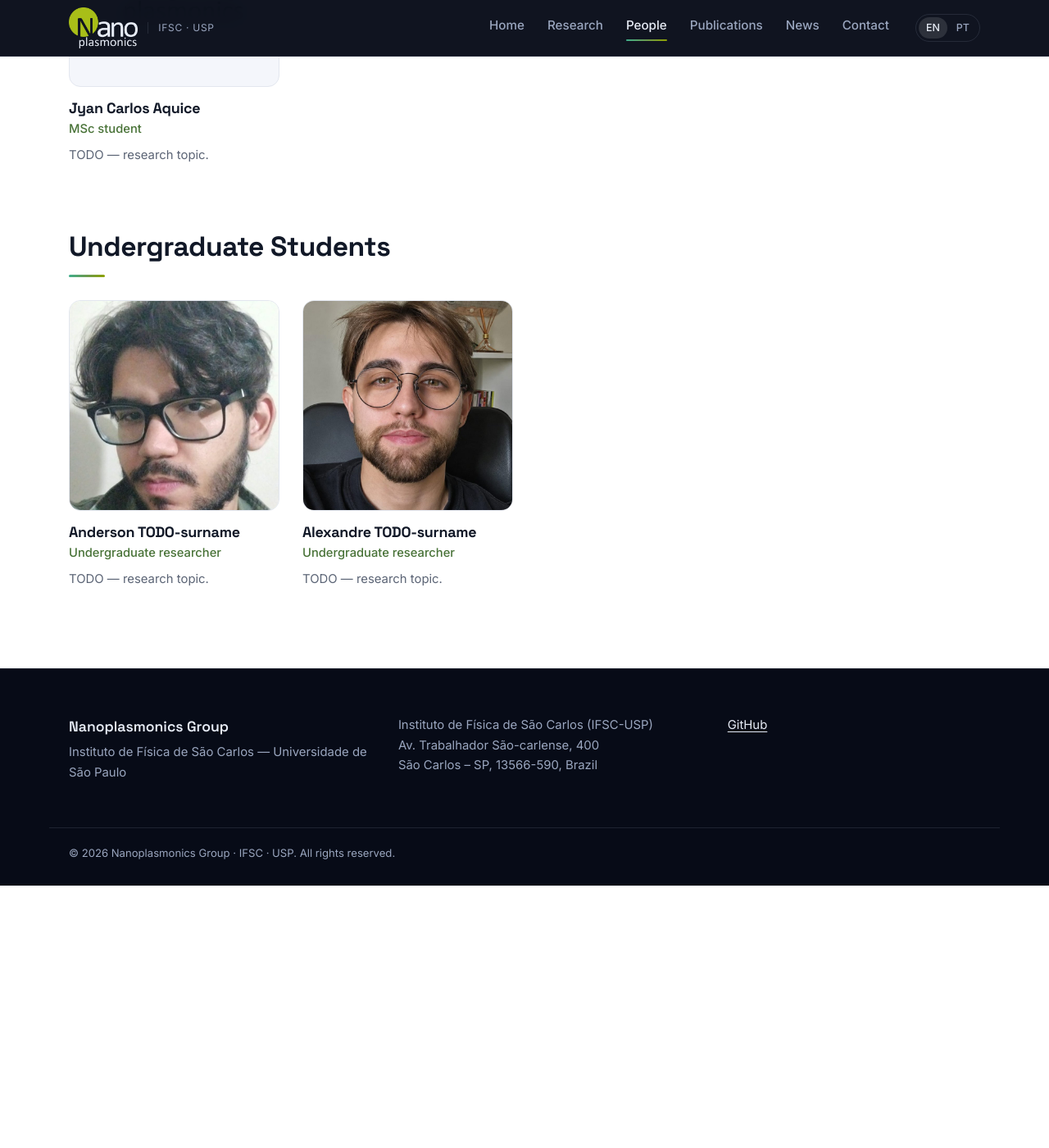
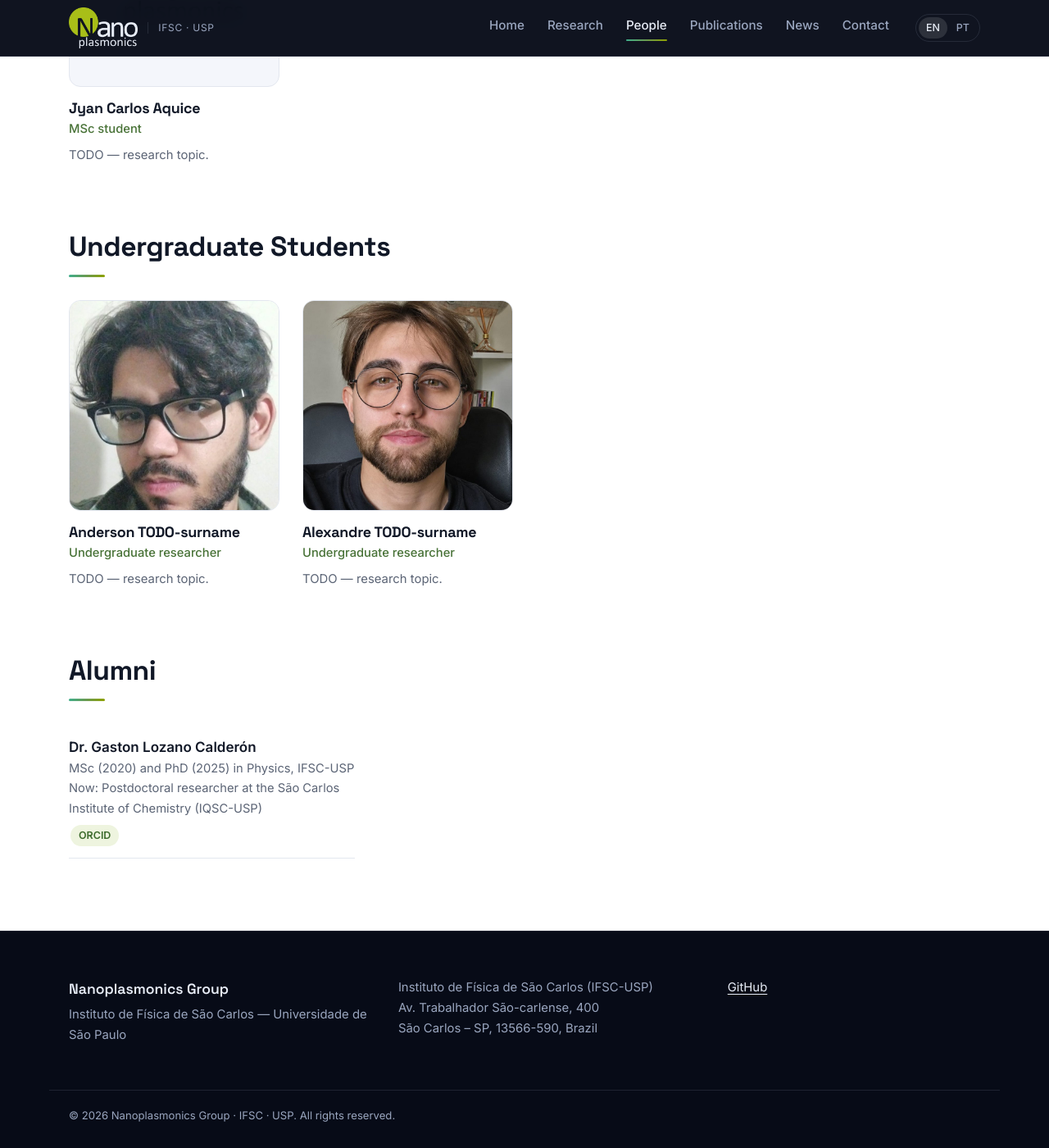
Before and after one commit to Nanoplasmonics-IFSC-USP/Nanoplasmonics-IFSC-USP.github.io, a Jekyll site: the page built from people.md, in a window 1280 px wide and 1400 px high, scrolled down 3300 px. Shown: the whole window at 82% size. Built offline with Jekyll 4.4.1, drawn with Linux system fonts in a browser that asks for light colours; before the commit the page ends 4380 px from its top, so only the background shows below that.

Commit message:
Add alumni section with Gaston Lozano Calderón

```diff
--- a/_data/people.yml
+++ b/_data/people.yml
@@ -209,3 +209,18 @@
   bio:
     en: TODO — research topic.
     pt: TODO — tema de pesquisa.
+
+# ---------------- Alumni ----------------
+
+- name: Dr. Gaston Lozano Calderón
+  category: alumni
+  role:
+    en: MSc (2020) and PhD (2025) in Physics, IFSC-USP
+    pt: Mestrado (2020) e Doutorado (2025) em Física, IFSC-USP
+  now:
+    en: Postdoctoral researcher at the São Carlos Institute of Chemistry (IQSC-USP)
+    pt: Pós-doutorando no Instituto de Química de São Carlos (IQSC-USP)
+  orcid: https://orcid.org/0000-0002-1738-8334
+  scholar: ""
+  lattes: ""
+  linkedin: ""
--- a/_layouts/people.html
+++ b/_layouts/people.html
@@ -30,6 +30,12 @@ layout: default
           <span class="alumni-name">{{ a.name }}</span>
           {% if a.role %}<span class="alumni-role">{{ a.role[lang] }}</span>{% endif %}
           {% if a.now %}<span class="alumni-now">{{ t.people.now }}: {{ a.now[lang] }}</span>{% endif %}
+          <span class="person-links">
+            {% if a.lattes and a.lattes != "" %}<a class="chip" href="{{ a.lattes }}">Lattes</a>{% endif %}
+            {% if a.orcid and a.orcid != "" %}<a class="chip" href="{{ a.orcid }}">ORCID</a>{% endif %}
+            {% if a.scholar and a.scholar != "" %}<a class="chip" href="{{ a.scholar }}">Scholar</a>{% endif %}
+            {% if a.linkedin and a.linkedin != "" %}<a class="chip" href="{{ a.linkedin }}">LinkedIn</a>{% endif %}
+          </span>
         </li>
         {% endfor %}
       </ul>
--- a/assets/css/style.css
+++ b/assets/css/style.css
@@ -356,6 +356,8 @@ p { margin: 0 0 1em; }
 .alumni-list li { padding: 14px 0; border-bottom: 1px solid var(--line); display: flex; flex-direction: column; }
 .alumni-name { font-weight: 600; }
 .alumni-role, .alumni-now { font-size: 0.92rem; color: var(--ink-muted); }
+.alumni-list .person-links { margin-top: 8px; }
+.alumni-list .person-links:empty { display: none; }
 
 /* ---------- Publications ---------- */
 
```
